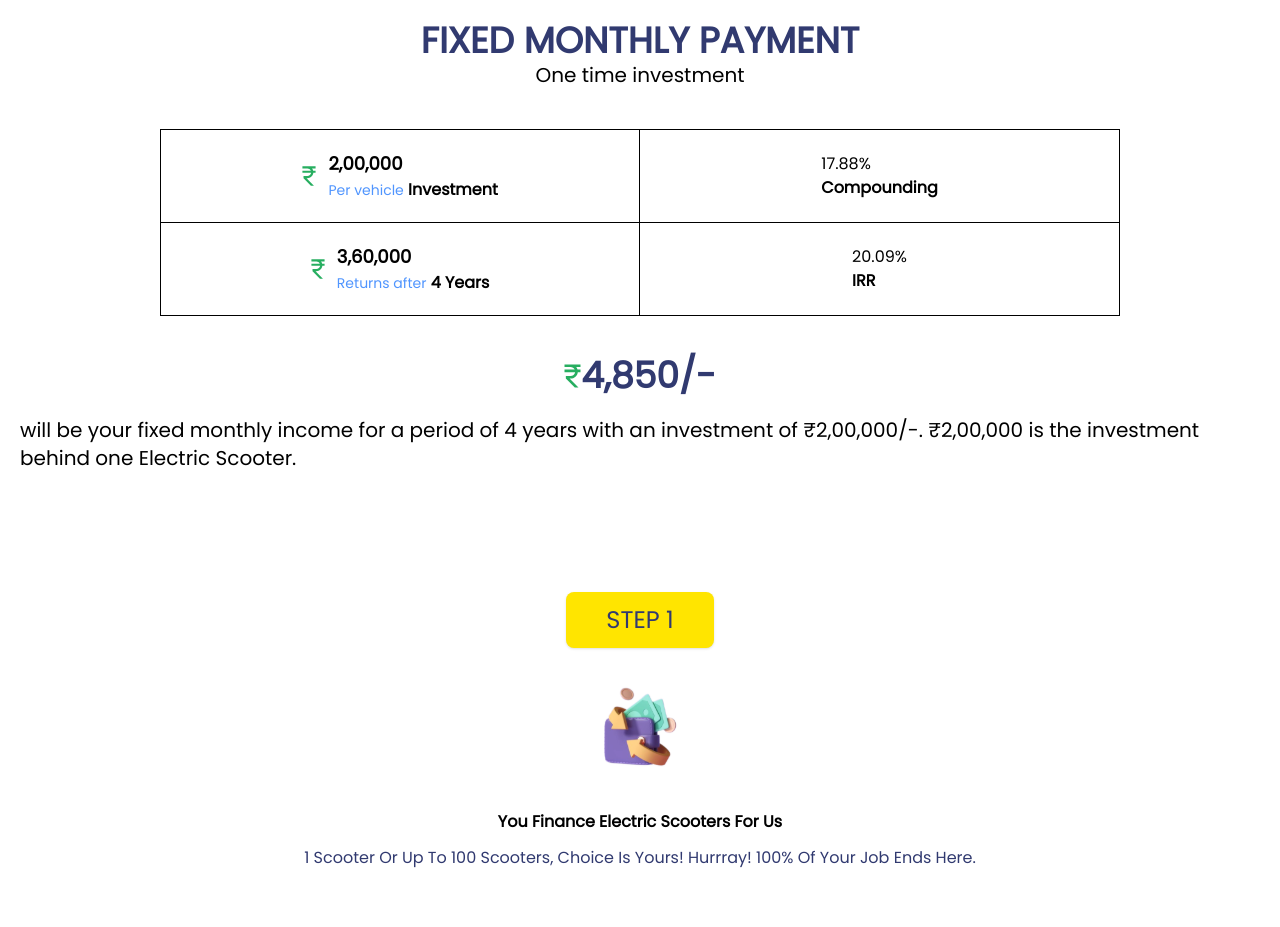
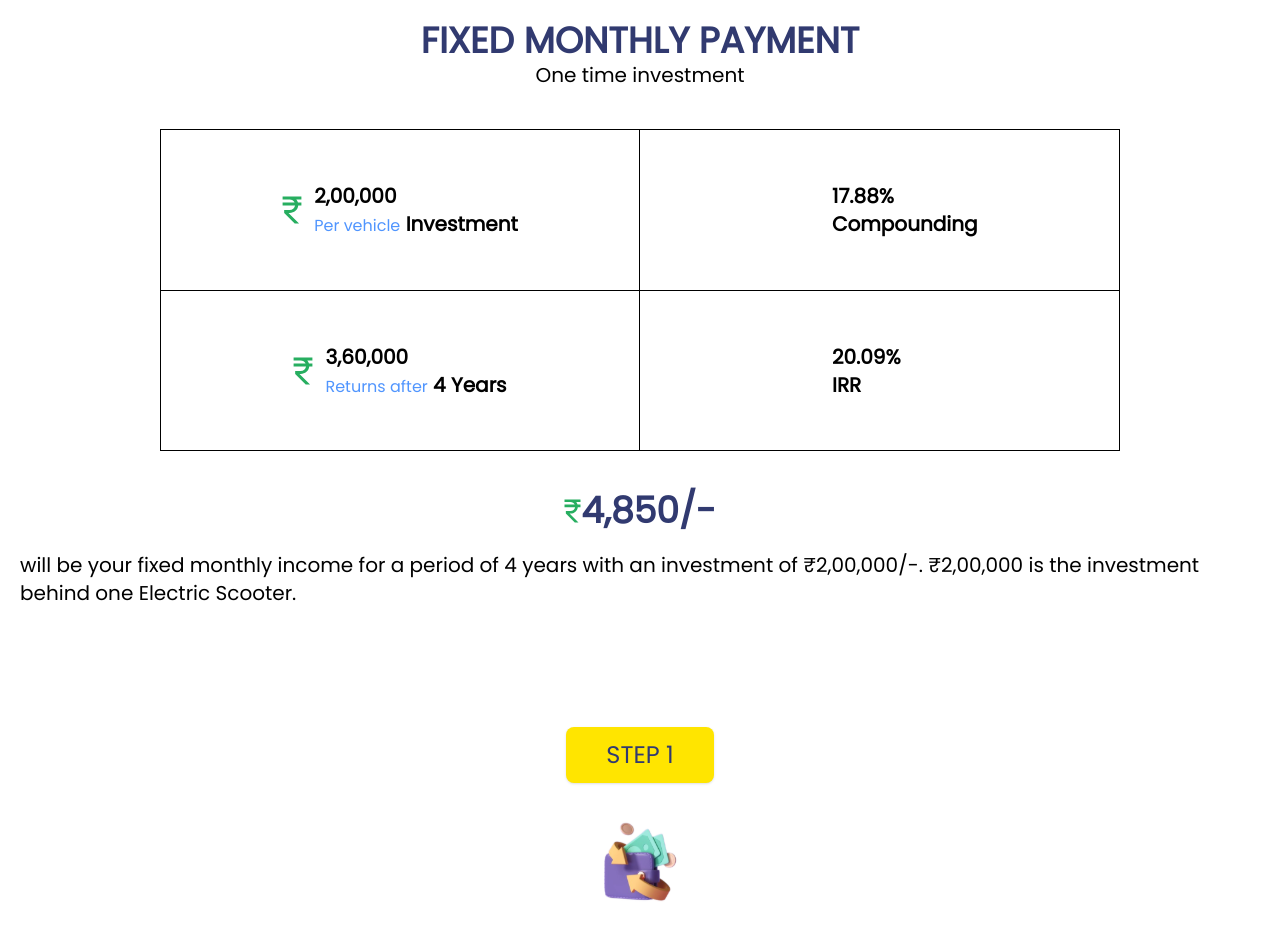
Before and after one commit to Yatndeep-Dubey/eveeio, a React (Create React App) app: page /franchise in a window 1280 px wide. Shown: the part 2980-3907 px from the top of the page. Built offline with nearby package versions, Linux system fonts and the light colour scheme.

Commit message:
updated table in franchise page

```diff
--- a/src/components/franchise/Payment.jsx
+++ b/src/components/franchise/Payment.jsx
@@ -12,16 +12,16 @@ const Payment = () => {
       {/* payment chart */}
       <div className="border border-black w-[23rem] mx-auto my-10 sm:w-[30rem] lg:w-[60rem]">
         <div className="flex">
-          <div className="flex gap-3 items-center justify-center border-black border-r w-1/2 md:p-5">
+          <div className="flex gap-3 items-center justify-center border-black border-r w-1/2 md:p-5 lg:h-[7rem] xl:h-[10rem]">
             <img
               src="images/franchise/rupee.svg"
-              className="h-5 w-fit"
+              className="h-5 w-fit lg:h-7"
               alt="rupee symbol"
             />
             <div>
-              <p className="text-lg font-bold">2,00,000</p>
-              <p className="font-bold">
-                <span className="text-sm text-blueish font-normal">
+              <p className="text-lg font-bold lg:text-xl">2,00,000</p>
+              <p className="font-bold lg:text-xl">
+                <span className="text-sm text-blueish font-normal lg:text-base">
                   Per vehicle
                 </span>
                 &nbsp;Investment
@@ -29,25 +29,25 @@ const Payment = () => {
             </div>
           </div>
 
-          <div className="flex flex-col items-center justify-center w-1/2 md:p-5">
+          <div className="flex flex-col pl-48 justify-center w-1/2">
             <div>
-              <p>17.88%</p>
-              <p className="font-bold">Compounding</p>
+              <p className="text-lg font-bold lg:text-xl">17.88%</p>
+              <p className="font-extrabold text-lg lg:text-xl">Compounding</p>
             </div>
           </div>
         </div>
 
-        <div className="flex border-t border-black">
+        <div className="flex border-t border-black lg:h-[7rem] xl:h-[10rem]">
           <div className="flex gap-3 items-center justify-center border-black border-r w-1/2 md:p-5">
             <img
               src="images/franchise/rupee.svg"
-              className="h-5 w-fit"
+              className="h-5 w-fit lg:h-7"
               alt="rupee symbol"
             />
             <div>
-              <p className="text-lg font-bold">3,60,000</p>
-              <p className="font-bold">
-                <span className="text-sm text-blueish font-normal">
+              <p className="ext-lg font-bold lg:text-xl">3,60,000</p>
+              <p className="font-bold lg:text-xl">
+                <span className="text-sm text-blueish font-normal lg:text-base">
                   Returns after
                 </span>
                 &nbsp;4 Years
@@ -55,10 +55,10 @@ const Payment = () => {
             </div>
           </div>
 
-          <div className="flex flex-col items-center justify-center w-1/2 md:p-5">
+          <div className="flex flex-col pl-48 justify-center w-1/2">
             <div>
-              <p>20.09%</p>
-              <p className="font-bold">IRR</p>
+              <p className="text-lg font-bold lg:text-xl">20.09%</p>
+              <p className="font-extrabold text-lg lg:text-xl">IRR</p>
             </div>
           </div>
         </div>
```
